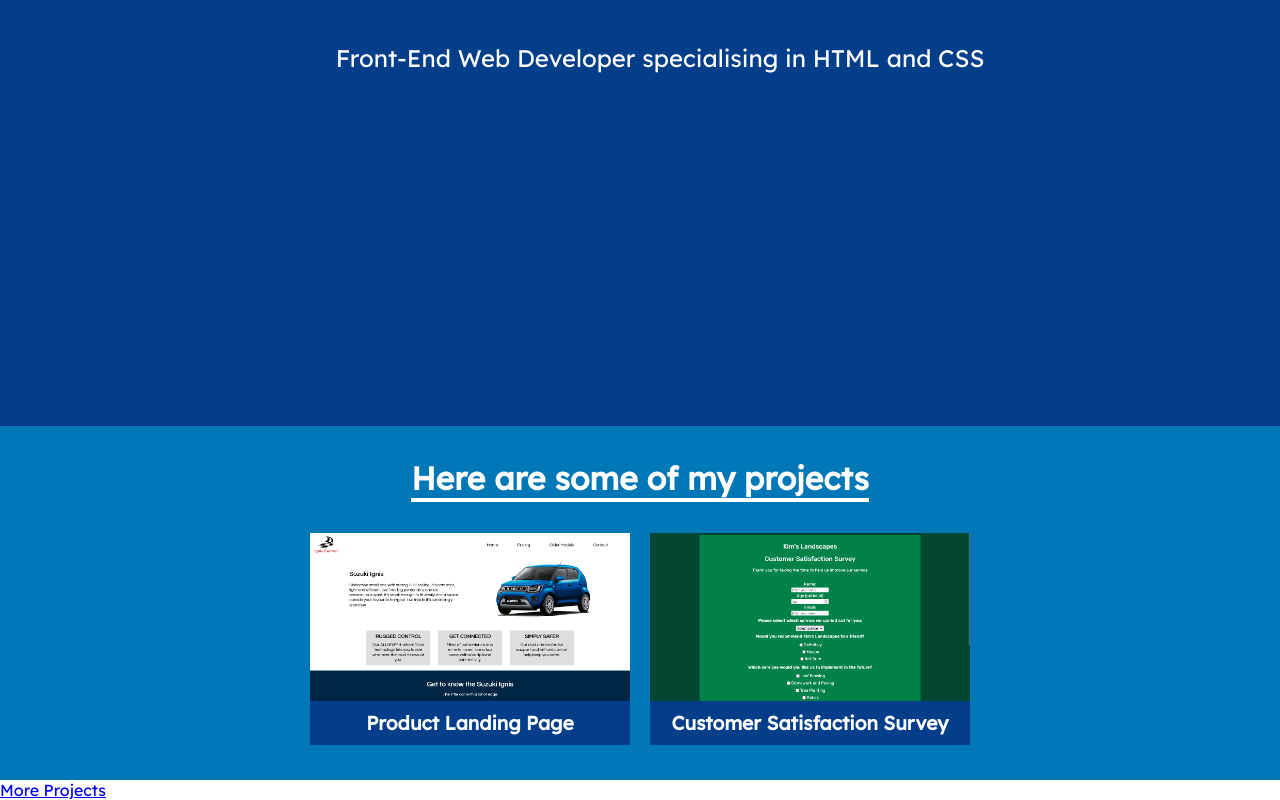
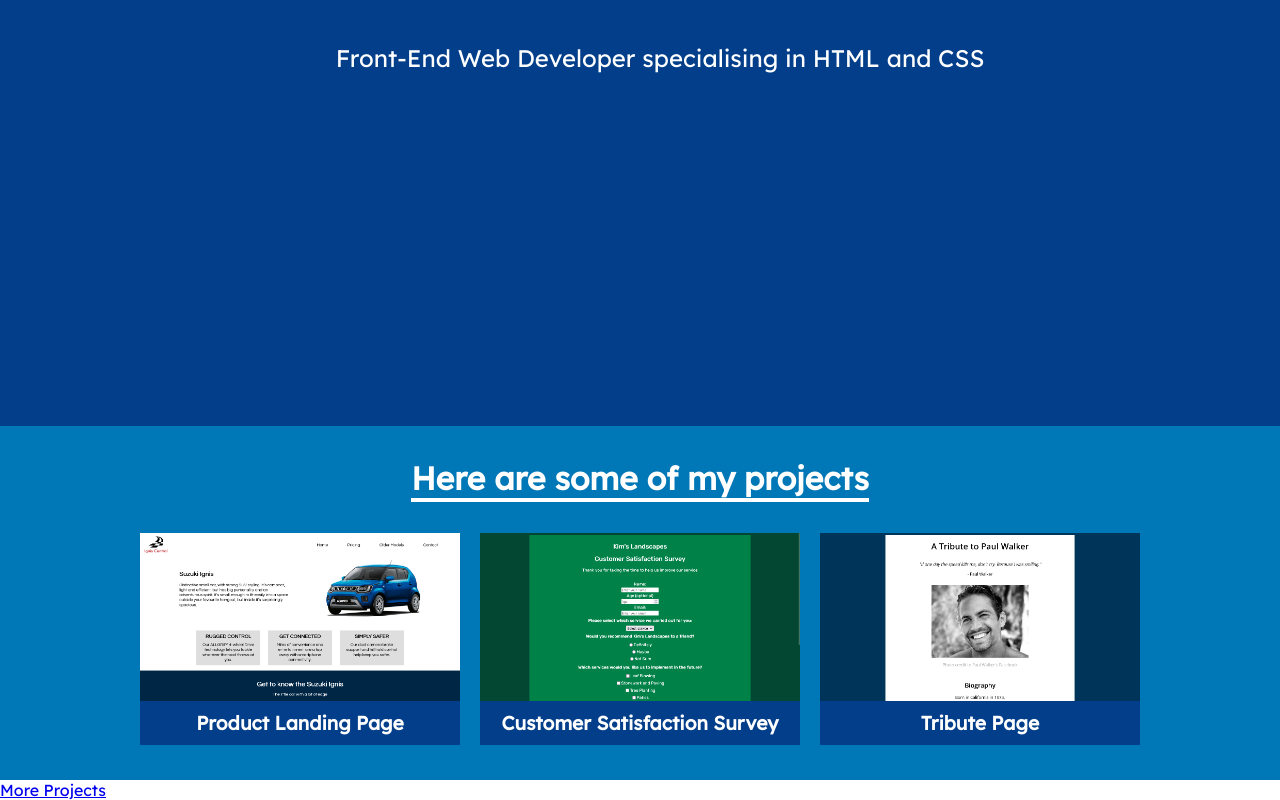
Before and after one commit to kimpea/kim-portfolio-v2, a plain HTML site: page index.html in a window 1280 px wide. Shown: the part 414-1214 px from the top of the page. Drawn offline with Linux system fonts and the light colour scheme.

Commit message:
Add tile for tribute page project

```diff
--- a/index.html
+++ b/index.html
@@ -38,6 +38,10 @@
                     <img class="project-image" src="static/img/survey-preview.png" alt="Preview of survey form project">
                     <span class="project-name">Customer Satisfaction Survey</span>
                 </a>
+                <a href="https://kimpea.github.io/tribute-page-v2/" class="project-tile" target="_blank">
+                    <img class="project-image" src="static/img/tribute-page-preview.png" alt="Preview of tribute page project">
+                    <span class="project-name">Tribute Page</span>
+                </a>
             </div>
 
         </section>
```
